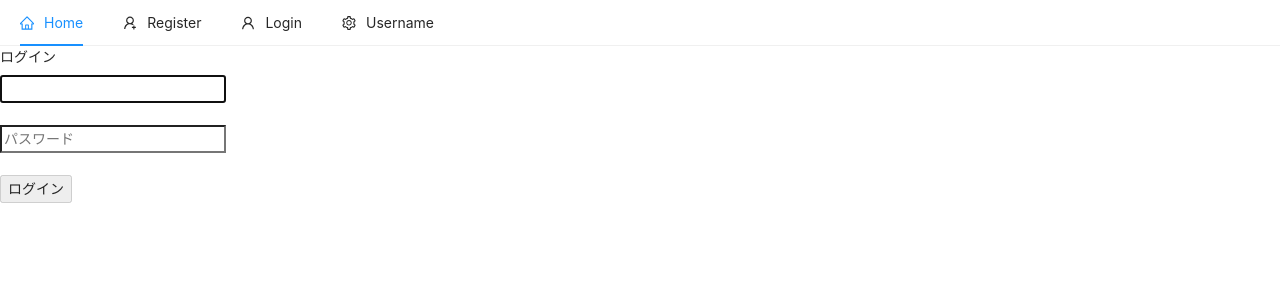
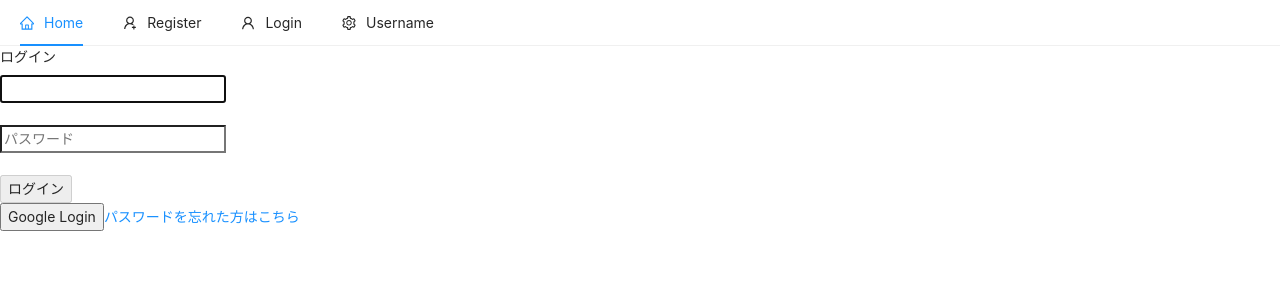
Before and after one commit to br-to/react-ec, a React (Create React App) app in the folder client/: page /login in a window 1280 px wide. Shown: the top 300 px of the page. Built offline with nearby package versions, Linux system fonts and the light colour scheme; no server answers; the HTML template or start-up script is replaced by a standard one.

Commit message:
リダイレクト設定

```diff
--- a/client/src/pages/auth/Login.jsx
+++ b/client/src/pages/auth/Login.jsx
@@ -1,15 +1,24 @@
 import React, { useState, useEffect } from 'react';
-import { auth } from '../../firebase';
+import { auth, googleAuthProvider } from '../../firebase';
 import { toast } from 'react-toastify';
-import { useDispatch } from 'react-redux';
+import { useDispatch, useSelector } from 'react-redux';
+import { Link } from 'react-router-dom';
 
 const Login = ({ history }) => {
   const dispatch = useDispatch();
   const [email, setEmail] = useState('');
   const [password, setPassword] = useState('');
+  const [loading, setLoading] = useState(false);
+
+  const { user } = useSelector((state) => ({ ...state }));
+
+  useEffect(() => {
+    if (user && user.token) history.push('/');
+  }, [user, history]);
 
   const handleSubmit = async (e) => {
     e.preventDefault();
+    setLoading(true);
     try {
       // firebaseログイン認証
       const result = await auth.signInWithEmailAndPassword(email, password);
@@ -25,6 +34,7 @@ const Login = ({ history }) => {
       });
       history.push('/');
     } catch (error) {
+      setLoading(false);
       console.error(error);
       toast.error('ログインでエラーが発生しました');
     }
@@ -63,12 +73,49 @@ const Login = ({ history }) => {
       </button>
     </form>
   );
+
+  const googleLogin = async () => {
+    auth
+      .signInWithPopup(googleAuthProvider)
+      .then(async (result) => {
+        const { user } = result;
+        const idTokenResult = await user.getIdTokenResult();
+        dispatch({
+          type: 'LOGGED_IN_USER',
+          payload: {
+            email: user.email,
+            token: idTokenResult.token,
+          },
+        });
+        history.push('/');
+      })
+      .catch((error) => {
+        console.log(error);
+        toast.error(error.message);
+      });
+  };
+
   return (
     <div className="container p-5">
       <div className="row">
         <div className="col-md-6 offset-md-3">
-          <h4>ログイン</h4>
+          {loading ? (
+            <h4 className="text-danger">ローディング中</h4>
+          ) : (
+            <h4>ログイン</h4>
+          )}
           {LoginForm()}
+
+          <button
+            type="submit"
+            className="danger btn btn-raised"
+            onClick={googleLogin}
+          >
+            Google Login
+          </button>
+          <Link to="/forgot/password" className="text-danger float-right">
+            パスワードを忘れた方はこちら
+          </Link>
         </div>
       </div>
     </div>
```
